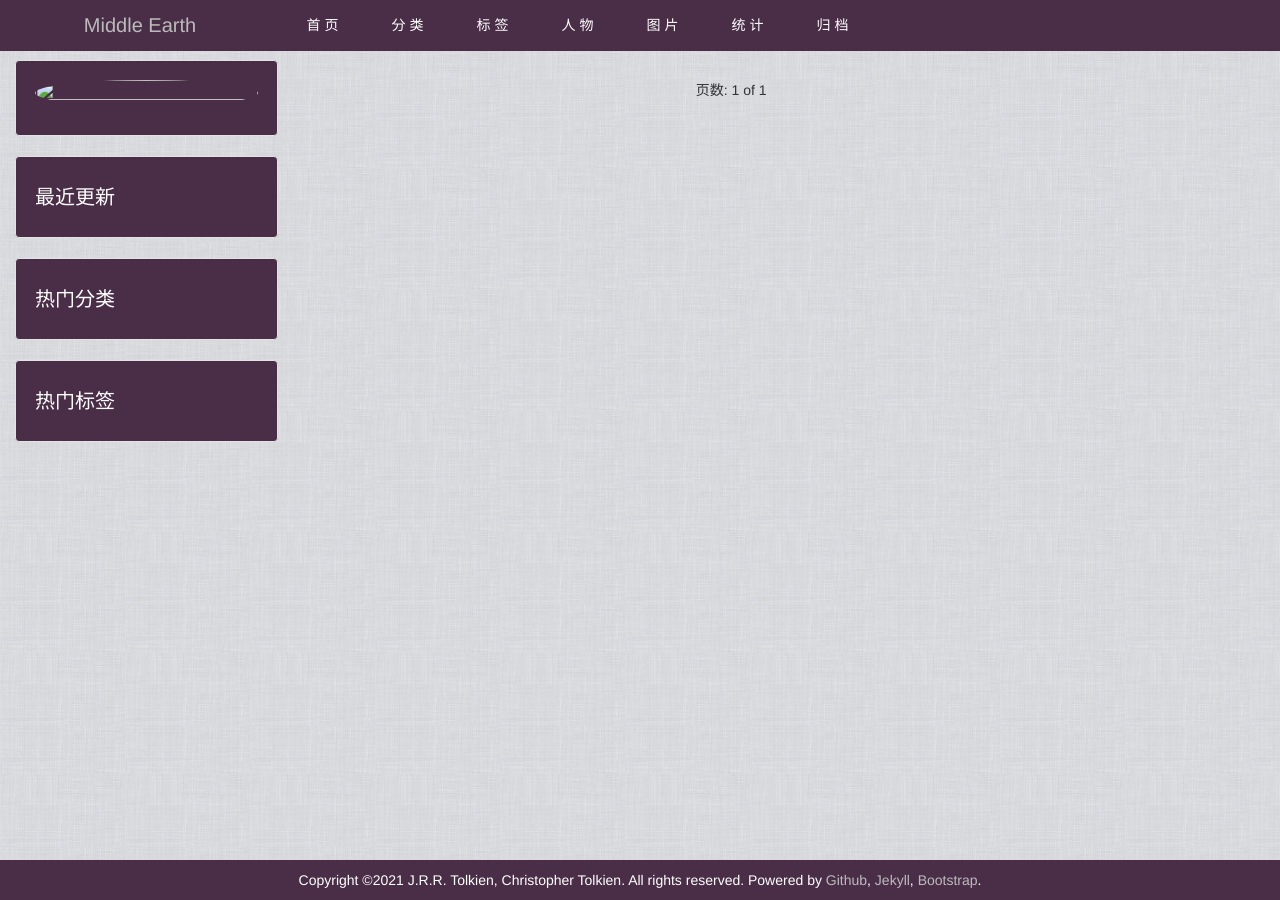
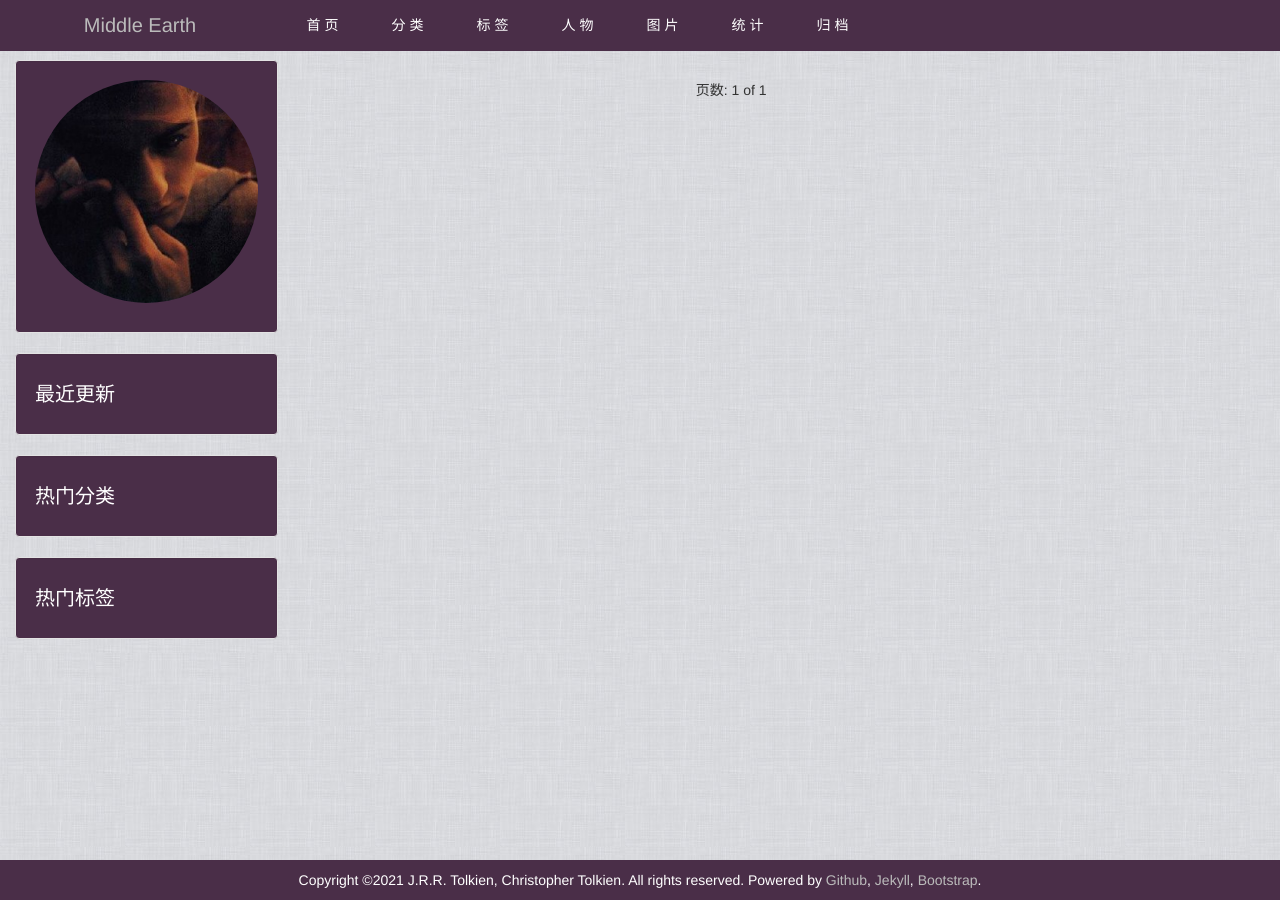
Before and after one commit to junesirius/MiddleEarth, a Jekyll site: the page built from index.html, in a window 1280 px wide. Built offline with Jekyll 4.4.1, drawn with Linux system fonts in a browser that asks for light colours; the list of posts is cut into pages by our own code.

Commit message:
Change 'images' file folder name

```diff
--- a/_includes/sidebar.html
+++ b/_includes/sidebar.html
@@ -2,7 +2,7 @@
 <div class="sidebar well">
     <header class="sidebar-header" role="banner">
         <a href="{{ site.baseurl }}/index">
-            <img src="{{ site.baseurl }}/assets/media/favicon.jpg" class="img-circle" height="100%" width="100%" />
+            <img src="{{ site.baseurl }}/assets/images/favicon.jpg" class="img-circle" height="100%" width="100%" />
         </a>
     </header>
     <div class="description-style">
```
